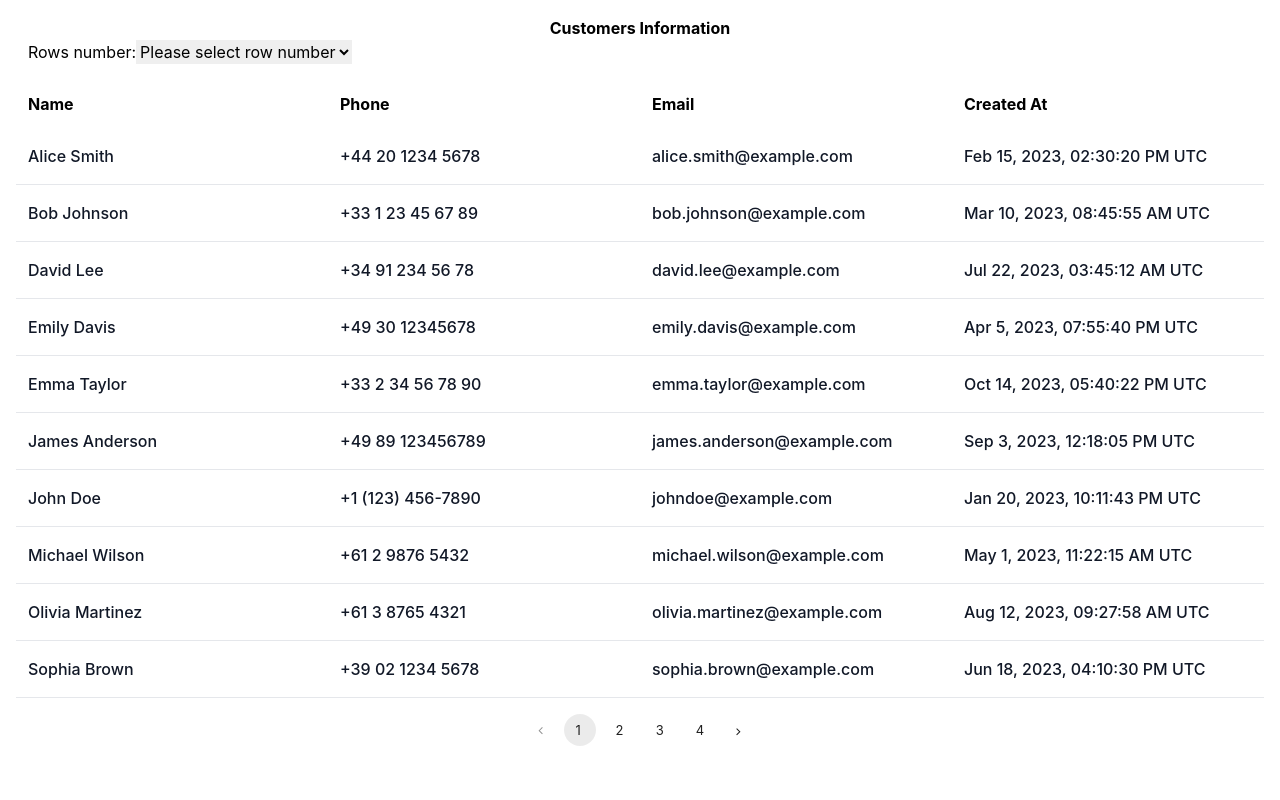
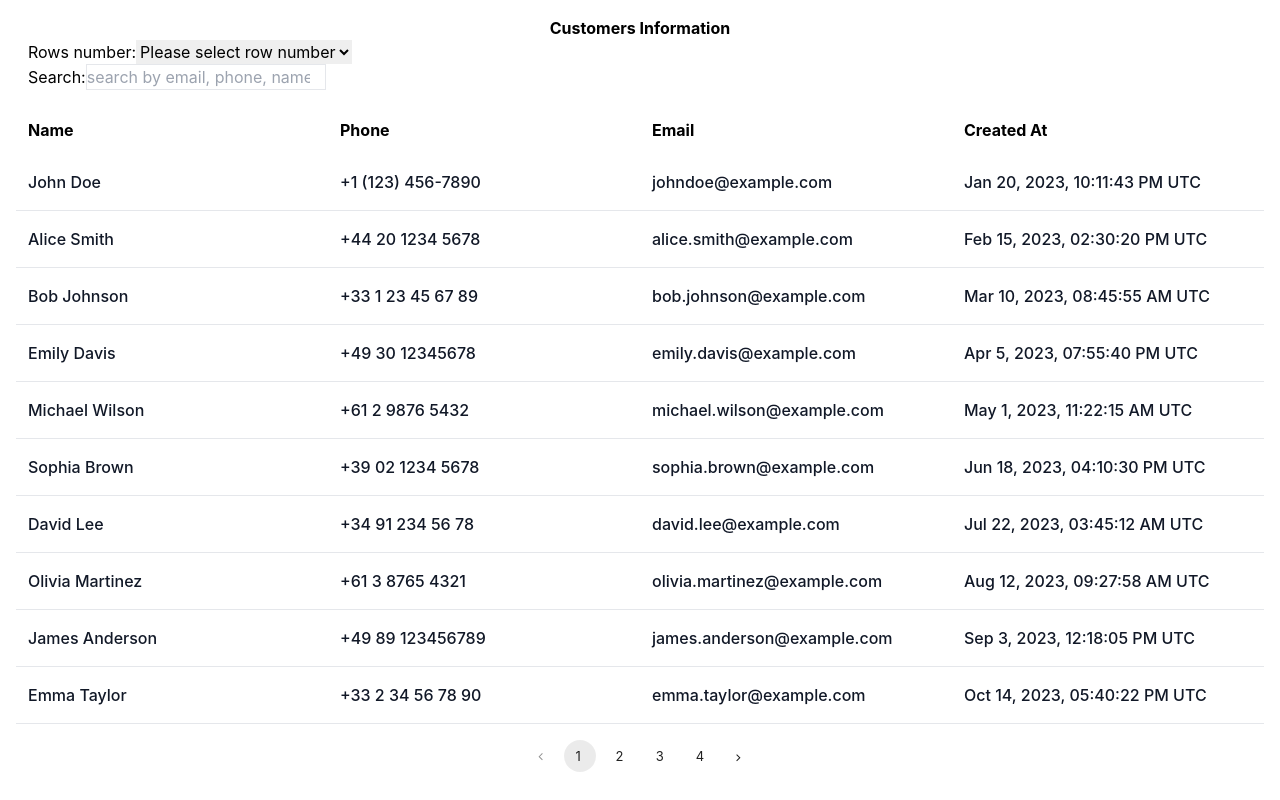
Before and after one commit to QuanZzz/edgecom-energy-code-challenge, a React (Create React App) app: page / in a window 1280 px wide. Built offline with nearby package versions, Linux system fonts and the light colour scheme.

Commit message:
added search bar

```diff
--- /dev/null
+++ b/src/components/SearchBar.js
@@ -0,0 +1,18 @@
+import PropTypes from 'prop-types';
+
+const SearchBar = ({searchContent, setSearchContent}) => {
+  return (
+    <div className="flex items-center">
+      <label htmlFor="searchBar">Search: </label>
+      <input className='border w-60' type="search" placeholder='search by email, phone, name' value={searchContent}
+        onChange={(e) => setSearchContent(e.target.value)} />
+    </div>
+  );
+}
+
+SearchBar.propTypes = {
+  searchContent: PropTypes.string,
+  setSearchContent: PropTypes.func
+}
+
+export default SearchBar;
--- a/src/routes/CustomersTable.js
+++ b/src/routes/CustomersTable.js
@@ -4,6 +4,7 @@ import { usersInfo } from "../utils/constants/usersInfo"
 import Pagination from "../components/pagination/Pagination";
 import DataTable from "../components/DataTable";
 import RowSizeDropdown from "../components/RowSizeDropdown";
+import SearchBar from "../components/SearchBar";
 import { PAGE_SIZE, PHONE, EMAIL_ALPHA_ASC, CREATED_AT_NEW_TO_OLD } from "../utils/constants/constants";
 import SortDropdown from "../components/SortDropdown";
 
@@ -13,7 +14,8 @@ export default function CustomersTable() {
   const [currentPage, setCurrentPage] = useState(1);
   const [pageSize, setPageSize] = useState(PAGE_SIZE);
   const [sortBy, setSortBy] = useState(null);
-  const [displayedUsers, setDisplayedUsers] = useState(null);
+  const [searchContent, setSearchContent] = useState("");
+  const [displayedUsers, setDisplayedUsers] = useState([]);
 
   const currentTableData = useMemo(() => {
     const firstPageIndex = (currentPage - 1) * pageSize;
@@ -22,7 +24,7 @@ export default function CustomersTable() {
   }, [currentPage, pageSize]);
 
   useEffect(() => {
-    let currentPageUsers = [...currentTableData];
+    let currentPageUsers = [...displayedUsers];
 
     if(sortBy === PHONE) {
       currentPageUsers.sort((a, b) => a.phone.localeCompare(b.phone));
@@ -39,7 +41,25 @@ export default function CustomersTable() {
     }
 
     setDisplayedUsers(currentPageUsers);
-  }, [currentTableData, sortBy])
+  }, [currentTableData, sortBy]);
+
+  useEffect(() => {
+    if(!searchContent.length) {
+      setDisplayedUsers(currentTableData);
+    }
+
+    const lowercaseSearchContent = searchContent.toLowerCase();
+
+    const filteredResults = [...currentTableData].filter((user) => {
+      return(
+        user.name.toLowerCase().includes(lowercaseSearchContent) ||
+        user.phone.includes(lowercaseSearchContent) ||
+        user.email.toLowerCase().includes(lowercaseSearchContent)
+      )
+    });
+
+    setDisplayedUsers(filteredResults);
+  }, [currentTableData, searchContent]);
 
   return(
     <div className="h-full w-full flex flex-col items-center text-xxl p-4">
@@ -47,6 +67,7 @@ export default function CustomersTable() {
       <div className="pl-3 w-full flex flex-col items-left">
         <RowSizeDropdown setPageSize={setPageSize} />
         <SortDropdown setSortBy={setSortBy} />
+        <SearchBar searchContent={searchContent} setSearchContent={setSearchContent} />
       </div>
       <MobileTale usersInfo={displayedUsers} />
       <DataTable usersInfo={displayedUsers} setSortBy={setSortBy} />
```
